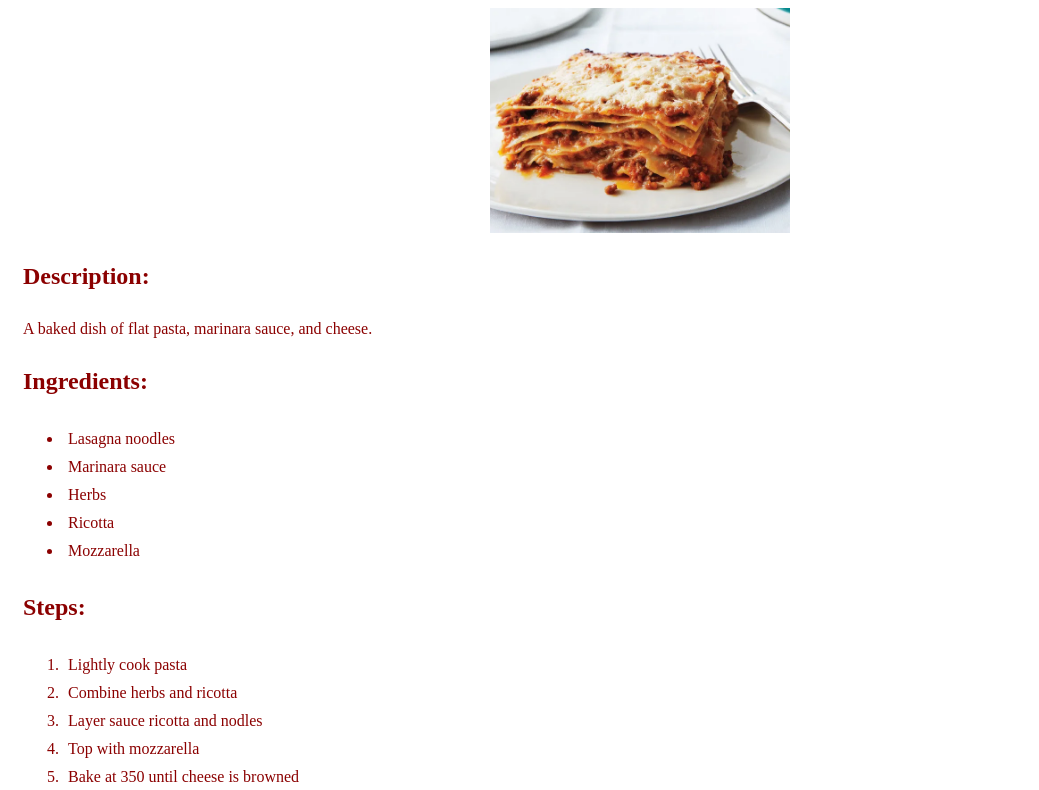
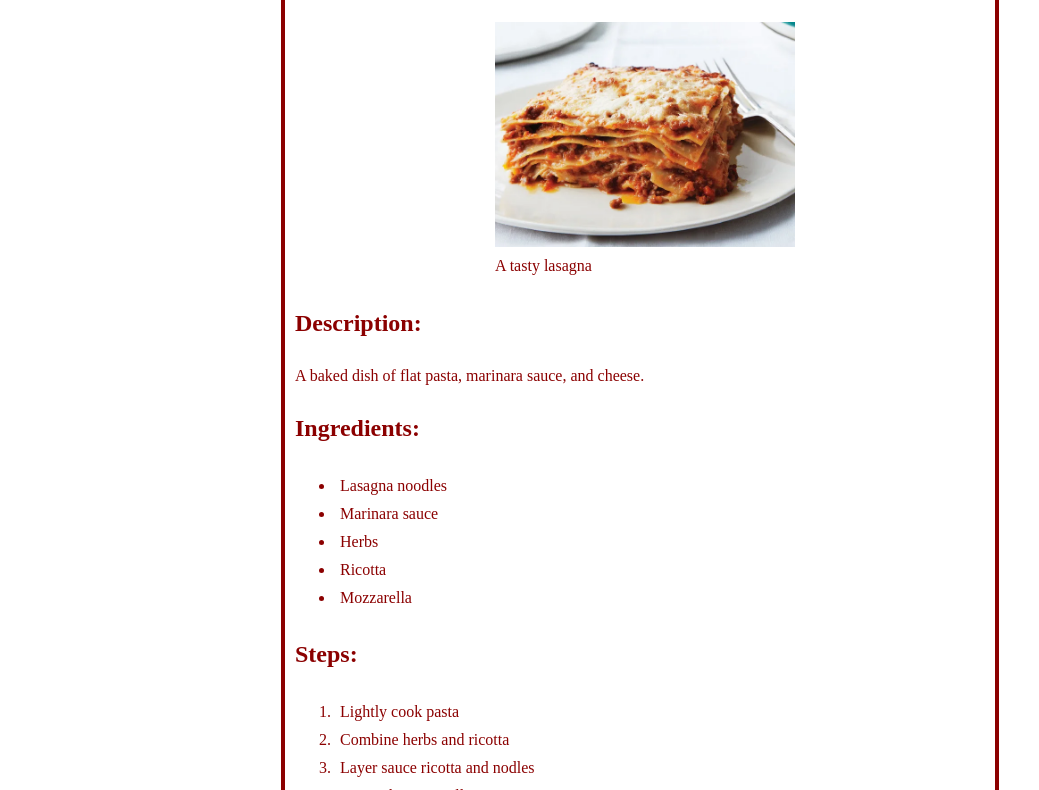
Before and after one commit to macromore/odin-recipes, a plain HTML site: page recipes/lasagna.html in a window 1280 px wide. Shown: the part 105-895 px from the top of the page, without its empty margins (0-1039 px from the left). Drawn offline with Linux system fonts and the light colour scheme.

Commit message:
Fix alignment of recipes
Add a div container. Also, add a figure and caption to lasagna.

```diff
--- a/recipes/lasagna.html
+++ b/recipes/lasagna.html
@@ -7,8 +7,12 @@
     <link rel="stylesheet" href="../style.css">
 </head>
 <body>
+    <div class="recipe">
     <h1>Lasagna Recipe</h1>
-    <img src="../images/lasagne.webp" width="150" height="auto" alt="Lasagna">
+    <figure>
+      <img src="../images/lasagne.webp" width="150" height="auto" alt="Lasagna">
+      <figcaption>A tasty lasagna</figcaption>
+    </figure>
     <h2>Description:</h2>
     <p>
         A baked dish of flat pasta, marinara sauce, and cheese.
@@ -30,5 +34,6 @@
         <li>Bake at 350 until cheese is browned</li>
     </ol>
     <a href="../index.html">Home</a>
+    </div>
 </body>
 </html>
--- a/style.css
+++ b/style.css
@@ -18,7 +18,7 @@ li {
     margin-left: 40px;
 }
 
-img {
+figure, img {
     display: block;
     height: auto;
     width: 300px;
```
Also changed, not shown: recipes/marinara.html (+2 -0 lines), recipes/pizza.html (+1 -1 lines).
